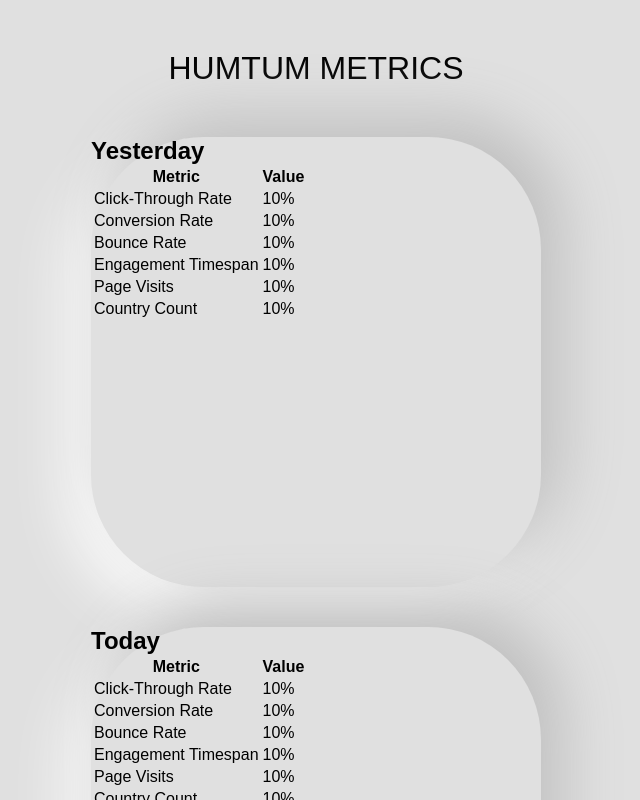
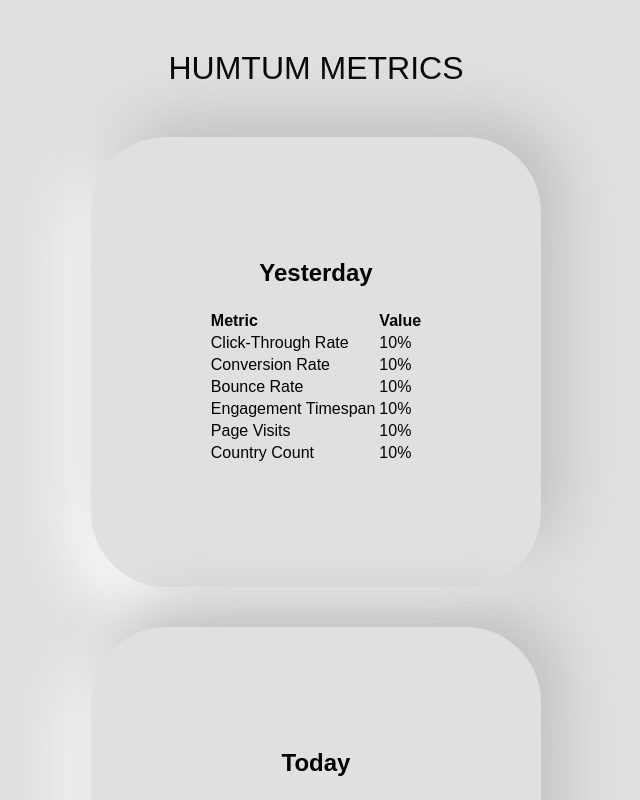
Before and after one commit to AnmolS1/dht-analytics, an Angular app: page / in a window 1280 px wide. Shown: the top 800 px of the page, without its empty margins (324-964 px from the left). Built offline with nearby package versions, Linux system fonts and the light colour scheme.

Commit message:
completed site design

```diff
--- a/src/app/app.component.scss
+++ b/src/app/app.component.scss
@@ -2,7 +2,7 @@ h1 {
 	text-align: center;
 	text-transform: uppercase;
 	font-weight: 500;
-	margin: 50px 0 50px 0;
+	margin-bottom: 50px;
 }
 
 #box-container {
@@ -17,4 +17,8 @@ h1 {
 		justify-content: center;
 		align-items: center;
 	}
+
+	@media (max-width: 395px) {
+		align-items: flex-start;
+	}
 }
--- a/src/app/box/box.component.scss
+++ b/src/app/box/box.component.scss
@@ -1,11 +1,17 @@
 #container {
-	border-radius: 25%;
+	border-radius: 75px;
 	background: #e0e0e0;
 	box-shadow:
 		20px -20px 60px #bebebe,
 		-20px 20px 60px #ffffff;
 
+	display: flex;
+	flex-direction: column;
+	justify-content: center;
+	align-items: center;
 	margin: 0;
+
+	row-gap: 5%;
 
 	width: calc(80vw / 3);
 	height: calc(80vw / 3);
@@ -15,10 +21,15 @@
 	@media (max-width: 500px) {
 		width: 90vw;
 		min-width: 350px;
-		border-radius: 75px;
 	}
 
 	h2 {
 		margin: 0;
+		text-align: center;
+	}
+
+	table {
+		padding: 0 auto;
+		text-align: left;
 	}
 }
--- a/src/styles.scss
+++ b/src/styles.scss
@@ -1,6 +1,6 @@
 body {
 	background-color: #e0e0e0;
-	margin: 0 5% 0 5%;
+	margin: 50px 5% 50px 5%;
 	font-family: Arial, Helvetica, sans-serif;
 	overflow: scroll;
 }
```
Also changed, not shown: 1 other file (tests, documents, lock files or other folders).
